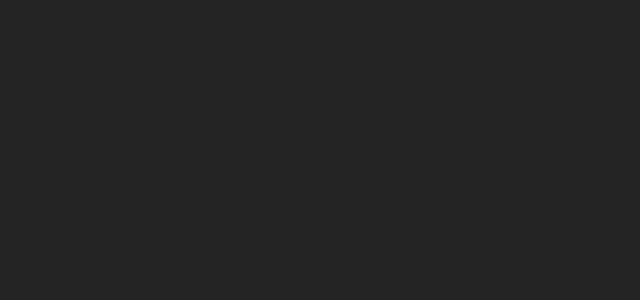
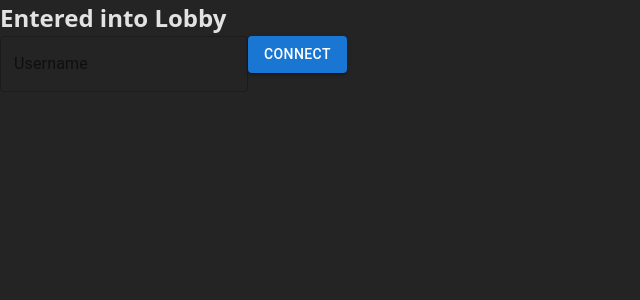
Before and after one commit to arpit0911/call-buddy, a React (Vite) app in the folder frontend/: page /1 in a window 1280 px wide. Before the commit this address had no page. Shown: the top 300 px of the page, without its empty margins (0-640 px from the left). Built offline with nearby package versions, Linux system fonts and the light colour scheme; no server answers.

Commit message:
video meet component initial setup, permissions and stream setup

```diff
--- a/frontend/src/App.jsx
+++ b/frontend/src/App.jsx
@@ -4,6 +4,7 @@
 import { BrowserRouter, Routes, Route } from "react-router-dom";
 import AuthPage from "./pages/AuthPage";
 import { AuthProvider } from "./contexts/AuthContext";
+import VideoMeet from "./pages/VideoMeet";
 
 // function Landing() {}
 
@@ -17,6 +18,7 @@
           <Routes>
             <Route path="/" element={<LandingPage />} />
             <Route path="/auth" element={<AuthPage />} />
+            <Route path="/:url" element={<VideoMeet />} />
           </Routes>
         </AuthProvider>
       </BrowserRouter>
--- /dev/null
+++ b/frontend/src/pages/VideoMeet.jsx
@@ -0,0 +1,152 @@
+import { Button, TextField } from "@mui/material";
+import React, { useEffect, useRef, useState } from "react";
+import io from "socket.io-client";
+
+
+const server_url = "http://localhost:3000";
+var connections = {};
+
+const peerConfigConnections = {
+  iceServer: [{ urls: "stun:stun.l.google.com:19302" }],
+};
+export default function VideoMeet() {
+  let socketRef = useRef(); // socket connection
+  let socketId = useRef(); // my socket id
+
+  let localVideoRef = useRef(); // my video
+  const [videoAvailable, setVideoAvailable] = useState(true); // to check if permission for video access
+  const [audioAvailable, setAudioAvailable] = useState(true); // to check if permission for audio access
+  const [screenAvailable, setScreenAvailable] = useState(); //to check if permission for screen sharing
+
+  const [video, setVideo] = useState(true); // to toggle the video on off
+  const [audio, setAudio] = useState(true); // to toggle the audio on off
+  const [screen, setScreen] = useState(false); // to toggle the screen sharing on off
+
+  const [showModal, setShowModal] = useState(false); // for the popups
+
+  const [messages, setMessages] = useState([]); // for all the messages conversation
+  const [message, setMessage] = useState(); // my message sent
+  const [newMessages, setNewMessages] = useState(0); // new message notifications
+
+  const [askForUsername, setAskForUsername] = useState(true); // when connect as Guest
+  const [username, setUsername] = useState("");
+
+  const videoRef = useRef();
+  const [videos, setVideos] = useState([]); // multiple videos
+
+  //TODO check if isChrome
+
+  const getPermissions = async () => {
+    try {
+      // get permission for video
+      const videoPermission = await navigator.mediaDevices.getUserMedia({
+        video: true,
+      });
+      videoPermission ? setVideoAvailable(true) : setVideoAvailable(false);
+
+      // get permission for audio
+      const audioPermission = await navigator.mediaDevices.getUserMedia({
+        audio: true,
+      });
+      audioPermission ? setAudioAvailable(true) : setAudioAvailable(false);
+
+      // get permission for screen sharing
+      if (navigator.mediaDevices.getDisplayMedia) {
+        setScreenAvailable(true);
+      } else {
+        setScreenAvailable(false);
+      }
+
+      if (videoAvailable || audioAvailable) {
+        //    stream video and audio if permitted
+        const userMediaStream = await navigator.mediaDevices.getUserMedia({
+          video: videoAvailable,
+          audio: audioAvailable,
+        });
+        if (userMediaStream) {
+          window.localStream = userMediaStream;
+          // check if UI rendered
+          if (localVideoRef.current) {
+            localVideoRef.current.srcObject = userMediaStream; //set local video
+          }
+        }
+      }
+    } catch (error) {
+      console.log(error);
+      throw error;
+    }
+  };
+
+  useEffect(() => {
+    getPermissions();
+  }, []);
+
+  const getMediaUserSuccess = (stream) => {};
+
+  const getUserMedia = () => {
+    if ((audio && audioAvailable) || (video && videoAvailable)) {
+      navigator.mediaDevices
+        .getUserMedia({ video: video, audio: audio })
+        .then(getMediaUserSuccess) //TODO getUserMediaSuccess
+        .then((stream) => {})
+        .catch((error) => {
+          console.log(error);
+        });
+    } else {
+      try {
+        let tracks = localVideoRef.current.srcObject.getTracks();
+        tracks.forEach((track) => track.stop());
+      } catch (error) {
+        console.log(error);
+      }
+    }
+  };
+
+  useEffect(() => {
+    if (audio !== undefined && video !== undefined) {
+      getUserMedia();
+    }
+  }, [audio, video]);
+
+  const connectToSocketServer = () => {
+    socketRef.current = io.connect(server_url, { secure: false });
+  };
+
+  const getMedia = () => {
+    setVideo(videoAvailable);
+    setAudio(audioAvailable);
+    connectToSocketServer();
+  };
+
+  const connect = () => {
+    setAskForUsername(false);
+    getMedia();
+  };
+
+  return (
+    <div>
+      {askForUsername === true ? (
+        <div>
+          <h2>Entered into Lobby</h2>
+          {username}
+          <TextField
+            variant="outlined"
+            label="Username"
+            value={username}
+            onChange={(e) => {
+              setUsername(e.target.value);
+            }}
+          ></TextField>
+          <Button variant="contained" onClick={connect}>
+            Connect
+          </Button>
+          <div>
+            <video ref={localVideoRef} autoPlay muted></video>
+          </div>
+        </div>
+      ) : (
+        <div>other component</div>
+      )}
+    </div>
+  );
+}
```
Also changed, not shown: 2 other files (tests, documents, lock files or other folders).
